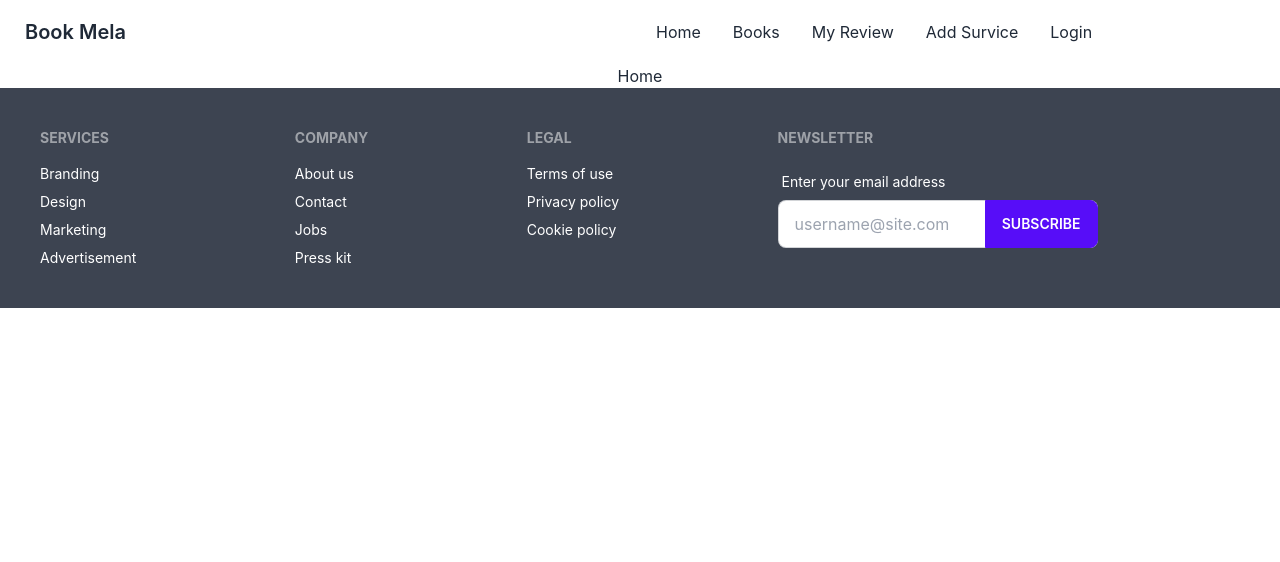
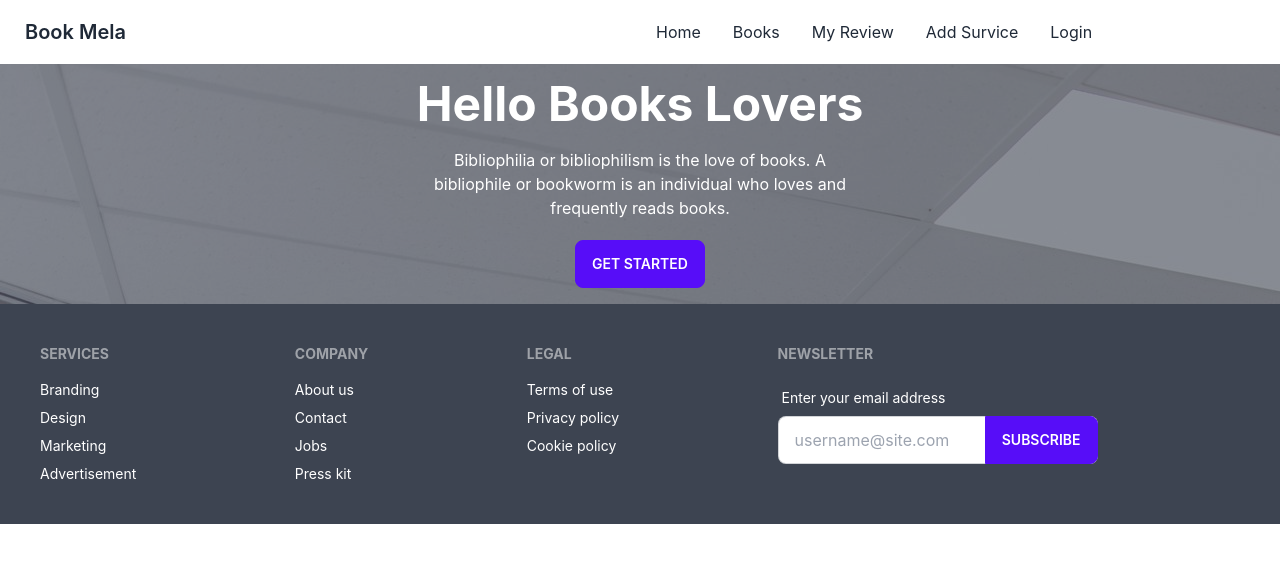
Before and after one commit to robin355/books-review-client, a React (Create React App) app: page / in a window 1280 px wide. Shown: the top 562 px of the page. Built offline with nearby package versions, Linux system fonts and the light colour scheme.

Commit message:
banner added

```diff
--- a/src/Routes/PrivateRouter/PrivateRouter.js
+++ b/src/Routes/PrivateRouter/PrivateRouter.js
@@ -0,0 +1,11 @@
+import React from 'react';
+
+const PrivateRouter = ({ children }) => {
+    return (
+        <div>
+
+        </div>
+    );
+};
+
+export default PrivateRouter;
--- /dev/null
+++ b/src/pages/Home/Home/Banner/Banner.js
@@ -0,0 +1,20 @@
+import React from 'react';
+import cover from '../../../../Assets/Images/cover.jpg'
+const Banner = () => {
+    return (
+        <div>
+            <div className="hero" style={{ background: `url(${cover})` }}>
+                <div className="hero-overlay bg-opacity-60"></div>
+                <div className="hero-content text-center text-neutral-content">
+                    <div className="max-w-md">
+                        <h1 className="mb-5 text-5xl font-bold">Hello Books Lovers</h1>
+                        <p className="mb-5">Bibliophilia or bibliophilism is the love of books. A bibliophile or bookworm is an individual who loves and frequently reads books.</p>
+                        <button className="btn btn-primary">Get Started</button>
+                    </div>
+                </div>
+            </div>
+        </div>
+    );
+};
+
+export default Banner;
--- a/src/pages/Home/Home/Home.js
+++ b/src/pages/Home/Home/Home.js
@@ -1,9 +1,10 @@
 import React from 'react';
+import Banner from './Banner/Banner';
 
 const Home = () => {
     return (
         <div>
-            <h2>Home</h2>
+            <Banner></Banner>
         </div>
     );
 };
```
Also changed, not shown: src/Assets/Images/cover.jpg (added).
